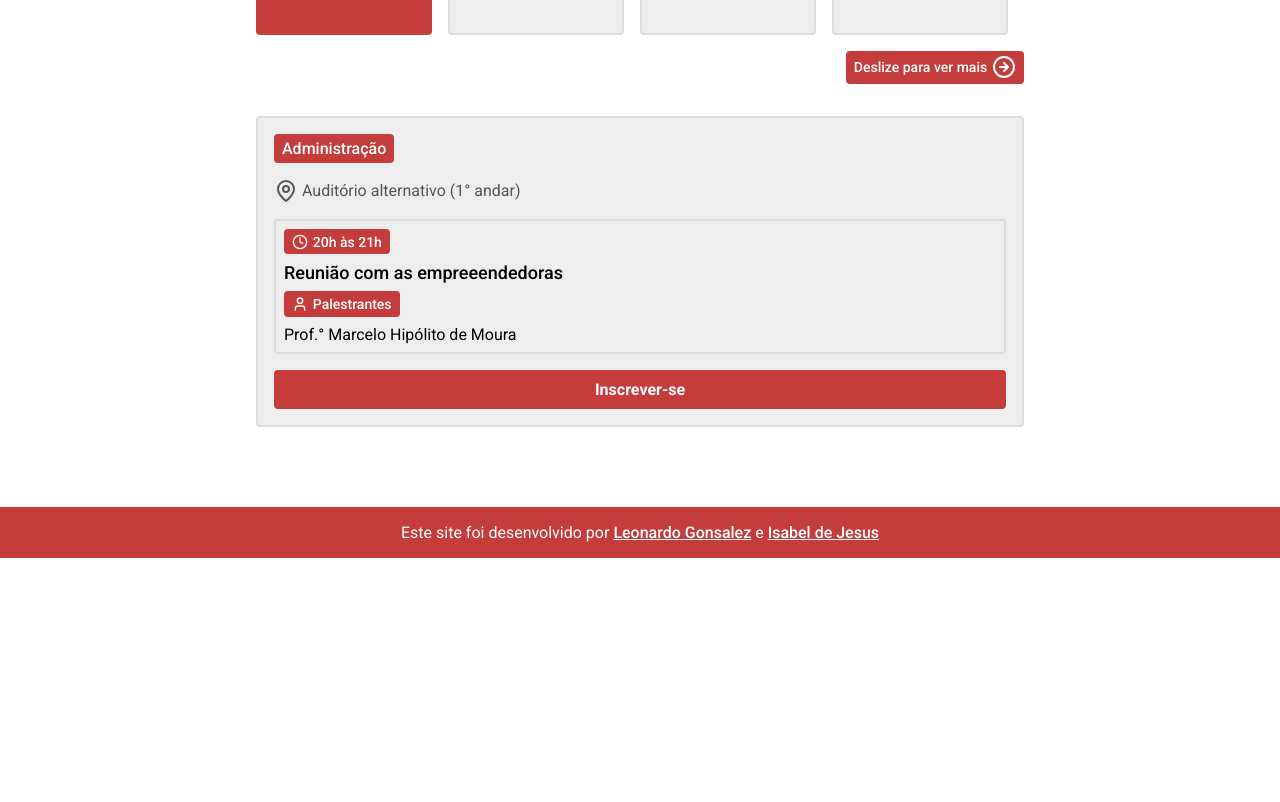
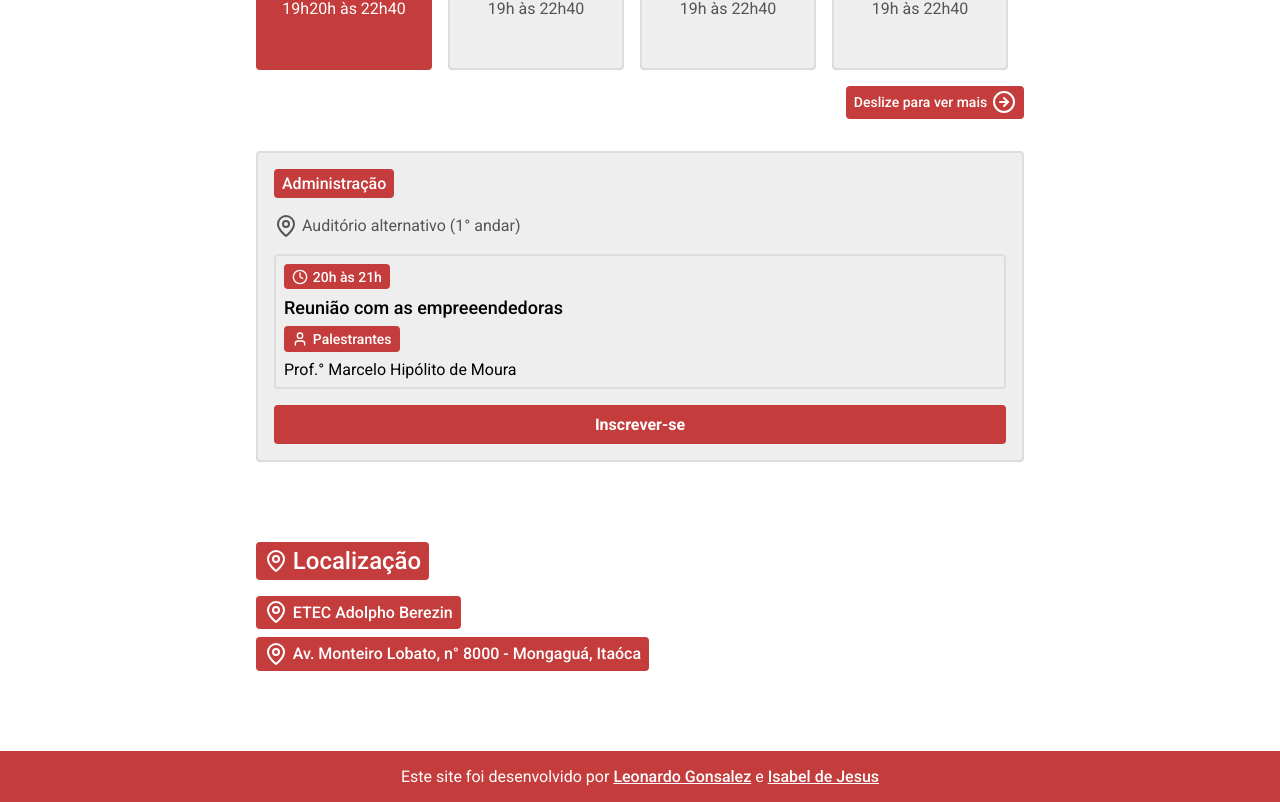
Before and after one commit to leeool/forum-tec-inter-client, a React (Vite) app: page / in a window 1280 px wide. Shown: the part 669-1471 px from the top of the page. Before the commit the page ends 1227 px from the top, so only its background shows below. Built offline with nearby package versions, Linux system fonts and the light colour scheme.

Commit message:
feat: add localization

```diff
--- a/src/interfaces/Button/button.styled.tsx
+++ b/src/interfaces/Button/button.styled.tsx
@@ -19,6 +19,11 @@ export const Root = styled.button<IRootVariant>`
   width: 100%;
     cursor: pointer;
   border: 2px solid ${theme.color.red};
+
+  &:disabled {
+    opacity: 0.7;
+    cursor: wait
+  }
 
   ${variant({
   variants: {
--- a/src/pages/Home/Home.tsx
+++ b/src/pages/Home/Home.tsx
@@ -52,12 +52,13 @@ const Home = () => {
         <Paragraph>
           Faça agora sua inscrição para o 2° Fórum Tecnológico Interdisciplinar da ETEC Adolpho Berezin. Confira a programação abaixo!
         </Paragraph>
-        <Tag.Root type='tag' size='lg' style={{ marginTop: "2rem" }}>
+        <Tag.Root type='tag' size='lg' style={{ marginTop: "2rem", marginBottom: "0.5rem" }}>
           <Tag.Icon>
             <Calendar />
           </Tag.Icon>
           <Tag.Text>Programação</Tag.Text>
         </Tag.Root>
+        <Paragraph>Selecione o dia de sua preferência e confira a programação</Paragraph>
 
         <S.CardWrapper>
           {days.map((d) => (
@@ -132,6 +133,26 @@ const Home = () => {
             </S.Event>
           ))}
         </S.EventContainer>
+
+        <S.Loc>
+          <Tag.Root>
+            <Tag.Icon><MapPin /></Tag.Icon>
+            <Tag.Text>Localização</Tag.Text>
+          </Tag.Root>
+
+          <S.LocInfo>
+            <Tag.Root size='md'>
+              <Tag.Icon><MapPin /></Tag.Icon>
+              <Tag.Text>ETEC Adolpho Berezin</Tag.Text>
+            </Tag.Root>
+
+            <Tag.Root size='md'>
+              <Tag.Icon><MapPin /></Tag.Icon>
+              <Tag.Text>Av. Monteiro Lobato, n° 8000 - Mongaguá, Itaóca</Tag.Text>
+            </Tag.Root>
+
+          </S.LocInfo>
+        </S.Loc>
       </S.Content>
     </S.Container>
   )
--- a/src/pages/Home/home.styled.tsx
+++ b/src/pages/Home/home.styled.tsx
@@ -136,3 +136,14 @@ export const EventItemGuests = styled.div`
   display: grid;
   gap: 0.25rem;
 `
+
+export const Loc = styled.div`
+margin-top: 5rem;
+display: grid;
+gap: 1rem;
+`
+
+export const LocInfo = styled.div`
+  display: grid;
+  gap: 0.5rem;
+`
--- a/src/pages/Sub/Sub.tsx
+++ b/src/pages/Sub/Sub.tsx
@@ -122,8 +122,8 @@ const Sub = () => {
             />
           </Input.Root>
 
-          <Button.Root >
-            <Button.Text>Inscrever-se</Button.Text>
+          <Button.Root disabled={mutation.isLoading}>
+            <Button.Text>{mutation.isLoading ? "Enviando..." : "Inscrever-se"}</Button.Text>
           </Button.Root>
         </S.Form>
       </S.Content>
```
